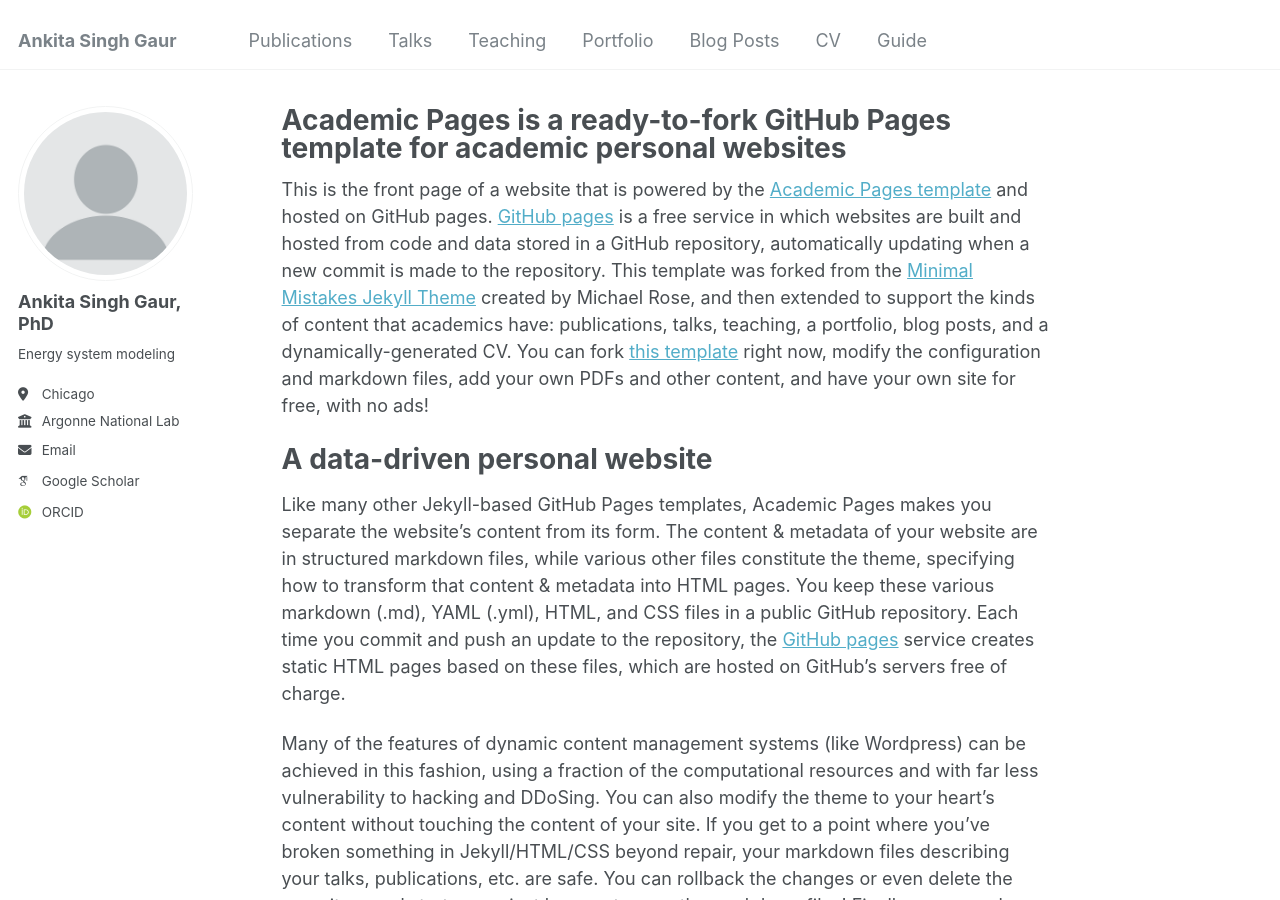
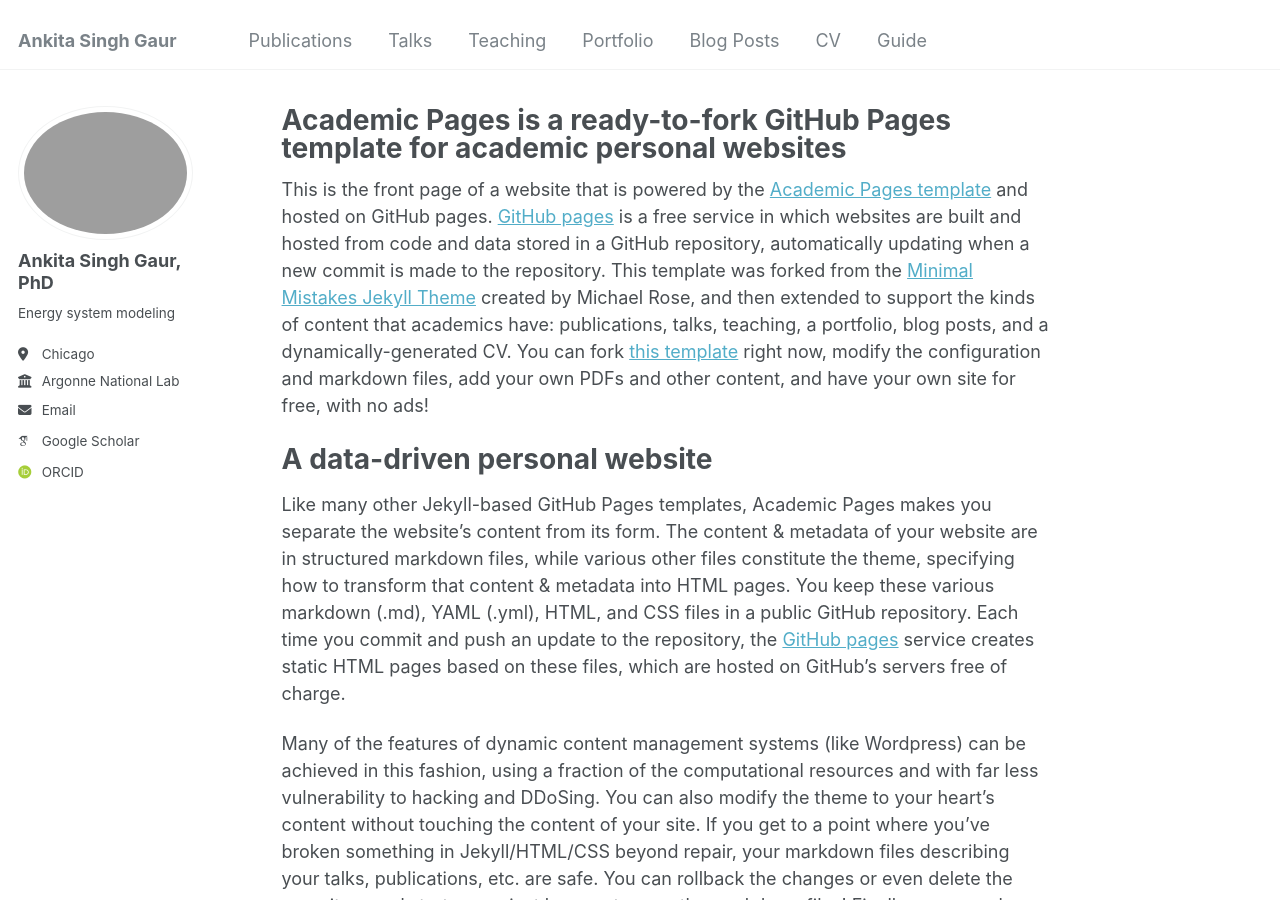
Before and after one commit to ankitagaur93/ankitagaur93.github.io, a Jekyll site: the page built from _pages/about.md, in a window 1280 px wide and 900 px high. Built offline with Jekyll 4.4.1, drawn with Linux system fonts in a browser that asks for light colours; some web fonts are replaced.

Commit message:
Update _config.yml
update profile pic

```diff
--- a/_config.yml
+++ b/_config.yml
@@ -21,7 +21,7 @@ repository               : "ankitagaur93/ankitagaur93.github.io"
 #               Additional customization can be done by editing /_includes/author-profile.html
 author:
   # Biographic information
-  avatar           : "profile.png"
+  avatar           : "ankita_pic.jpg"
   name             : "Ankita Singh Gaur, PhD"
   pronouns         : # example: "she/her"
   bio              : "Energy system modeling"
```
